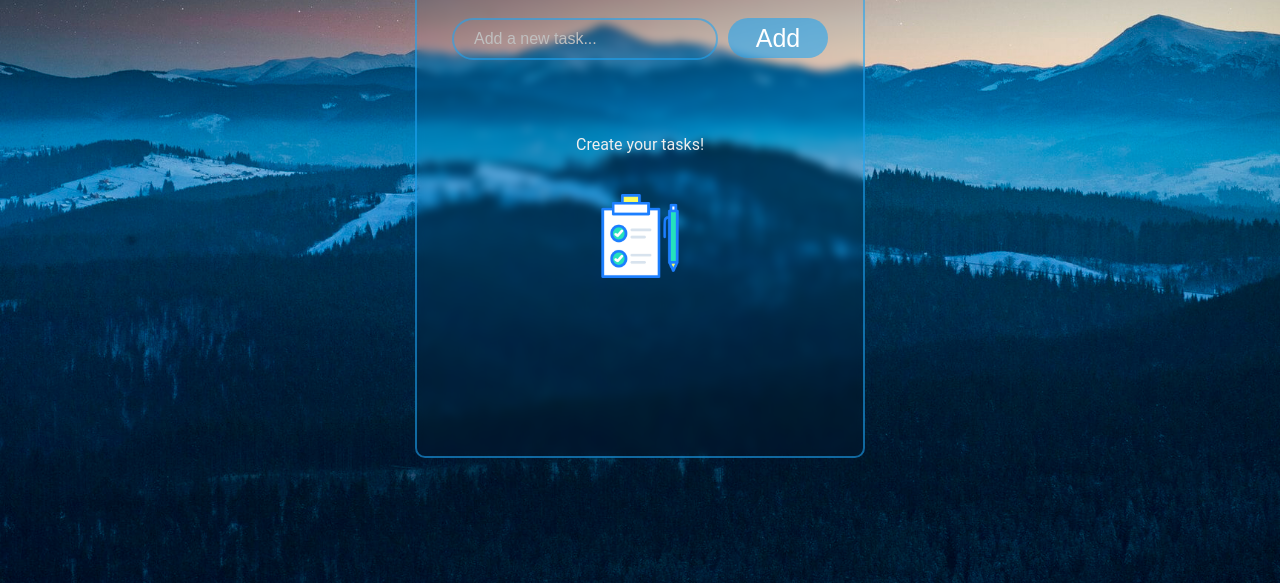
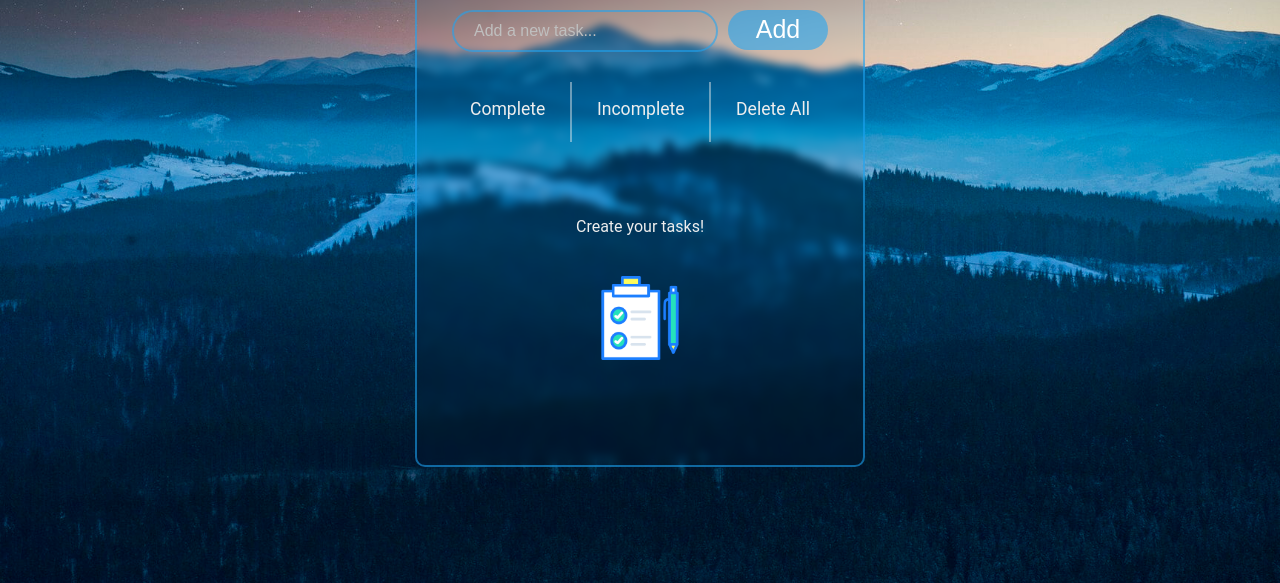
Before and after one commit to Robson-Ribeiro/todo-list, a plain HTML site: page index.html in a window 1280 px wide. Shown: the part 217-800 px from the top of the page. Drawn offline with Linux system fonts and the light colour scheme.

Commit message:
Adding filters and delete all button

```diff
--- a/index.html
+++ b/index.html
@@ -14,6 +14,13 @@
             <button class="add-button">Add</button>
         </div>
         <div class="tasks-container">
+            <div class="utils">
+                <div class="filter" data-filter="completed">Complete</div>
+                <div class="border"></div>
+                <div class="filter" data-filter="incomplete">Incomplete</div>
+                <div class="border"></div>
+                <div class="delete-all">Delete All</div>
+            </div>
             <ul class="tasks-list"></ul>
             <div class="empty-list">
                 <p>Create your tasks!</p>
--- a/styles.css
+++ b/styles.css
@@ -25,7 +25,10 @@ body {
 
 .main-container {
     width: 450px;
-    height: 550px;
+    min-height: 550px;
+    max-height: 900px;
+    height: auto;
+    overflow-y: auto;
     padding: 30px 35px;
     background: transparent;
     border: 2px solid var(--main-color);
@@ -167,3 +170,68 @@ input[type="checkbox"]:checked::before {
 li:has(> .task-checkbox:checked) {
     text-decoration: line-through;
 }
+
+.utils {
+    display: flex;
+    position: relative;
+    justify-content: space-around;
+    margin-bottom: 25px;
+}
+
+.border {
+    width: 0px;
+    border: 1px solid #eeeeee73;
+}
+
+.filter {
+    display: block;
+    height: 60px;
+    padding: 1.1rem 0.7rem 1rem 0.7rem;
+    font-size: 1.1rem;
+    color: var(--secondary-color);
+    position: relative;
+    cursor: pointer;
+}
+
+.delete-all {
+    display: block;
+    height: 60px;
+    padding: 1.1rem 0.7rem 1rem 0.7rem;
+    font-size: 1.1rem;
+    color: black;
+    color: var(--secondary-color);
+    position: relative;
+    cursor: pointer;
+}
+
+.filter::after {
+    content: '';
+    position: absolute;
+    bottom: 0.8rem;
+    left: 50%;
+    width: 0;
+    height: 0.2rem;
+    background: rgb(4, 255, 4);
+    transition: all 300ms ease-in-out;
+}
+
+.filter:hover::after {
+    width: 50%;
+    left: 25%;
+}
+
+.delete-all::after {
+    content: '';
+    position: absolute;
+    bottom: 0.8rem;
+    left: 50%;
+    width: 0;
+    height: 0.2rem;
+    background: crimson;
+    transition: all 300ms ease-in-out;
+}
+
+.delete-all:hover::after {
+    width: 50%;
+    left: 25%;
+}
```
